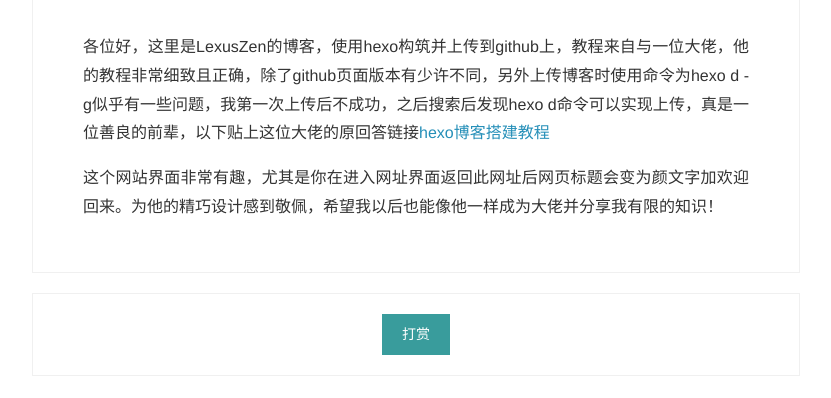
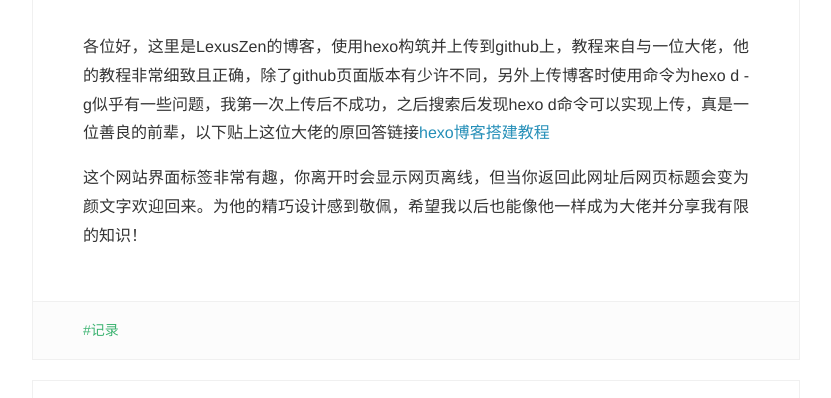
Before and after one commit to LexusZen/LexusZen.github.io, a plain HTML site: page 2022/02/16/my-first-blog/index.html in a window 1280 px wide. Shown: the part 360-758 px from the top of the page, without its empty margins (224-1055 px from the left). Drawn offline with Linux system fonts and the light colour scheme.

Commit message:
Site updated: 2022-02-18 21:45:27

```diff
--- a/2022/02/16/my-first-blog/index.html
+++ b/2022/02/16/my-first-blog/index.html
@@ -7,8 +7,8 @@
 
 <script src="/js/fancybox/jquery.fancybox.min.js"></script>
 <meta name="generator" content="Hexo 6.0.0"></head><body style="opacity:0"><header class="head"><h1 class="head-title u-fl"><a href="/">Hexo</a></h1><nav class="head-nav u-fr"><ul class="head-nav__list"><li class="head-nav__item"><a class="head-nav__link" href="/tags">标签</a></li><li class="head-nav__item"><a class="head-nav__link" href="/archives">目录</a></li></ul></nav></header><main class="main"><article class="post"><header class="post__head"><time class="post__time" datetime="2022-02-16T13:05:58.000Z">2022 - 02 - 16 21:05:58</time><h1 class="post__title"><a href="/2022/02/16/my-first-blog/">我的第一个博客，新的一切 从这里出发</a></h1><div class="post__main echo"><p>各位好，这里是LexusZen的博客，使用hexo构筑并上传到github上，教程来自与一位大佬，他的教程非常细致且正确，除了github页面版本有少许不同，另外上传博客时使用命令为hexo d -g似乎有一些问题，我第一次上传后不成功，之后搜索后发现hexo d命令可以实现上传，真是一位善良的前辈，以下贴上这位大佬的原回答链接<a target="_blank" rel="noopener" href="https://www.cnblogs.com/huanhao/p/hexobase.html">hexo博客搭建教程</a></p>
-<p>这个网站界面非常有趣，尤其是你在进入网址界面返回此网址后网页标题会变为颜文字加欢迎回来。为他的精巧设计感到敬佩，希望我以后也能像他一样成为大佬并分享我有限的知识！</p>
-</div></header></article><section class="reward"><a class="btn-reward" href="#">打赏</a><div class="reward-wrapper clearfix"><img src="/img/wechat.png" title="微信"></div></section></main><footer class="foot"><div class="foot-copy">&copy; 2016 - 2022 John Doe</div></footer>
+<p>这个网站界面标签非常有趣，你离开时会显示网页离线，但当你返回此网址后网页标题会变为颜文字欢迎回来。为他的精巧设计感到敬佩，希望我以后也能像他一样成为大佬并分享我有限的知识！</p>
+</div></header><footer class="post__foot u-cf"><ul class="post__tag u-fl"><li class="post__tag__item"><a class="post__tag__link" href="/tags/%E8%AE%B0%E5%BD%95/">记录</a></li></ul></footer></article><section class="reward"><a class="btn-reward" href="#">打赏</a><div class="reward-wrapper clearfix"><img src="/img/wechat.png" title="微信"></div></section></main><footer class="foot"><div class="foot-copy">&copy; 2016 - 2022 John Doe</div></footer>
 <script src="/js/scroller.js"></script>
 
 <script src="/js/main.js"></script>
```
Also changed, not shown: 2022/02/18/hlf-is-so-handsome/index.html (deleted, +0 -14 lines), archives/2022/02/index.html (+1 -1 lines), archives/2022/index.html (+1 -1 lines), archives/index.html (+1 -1 lines), tags/index.html (+1 -1 lines), tags/记录/index.html (added, +13 -0 lines).
